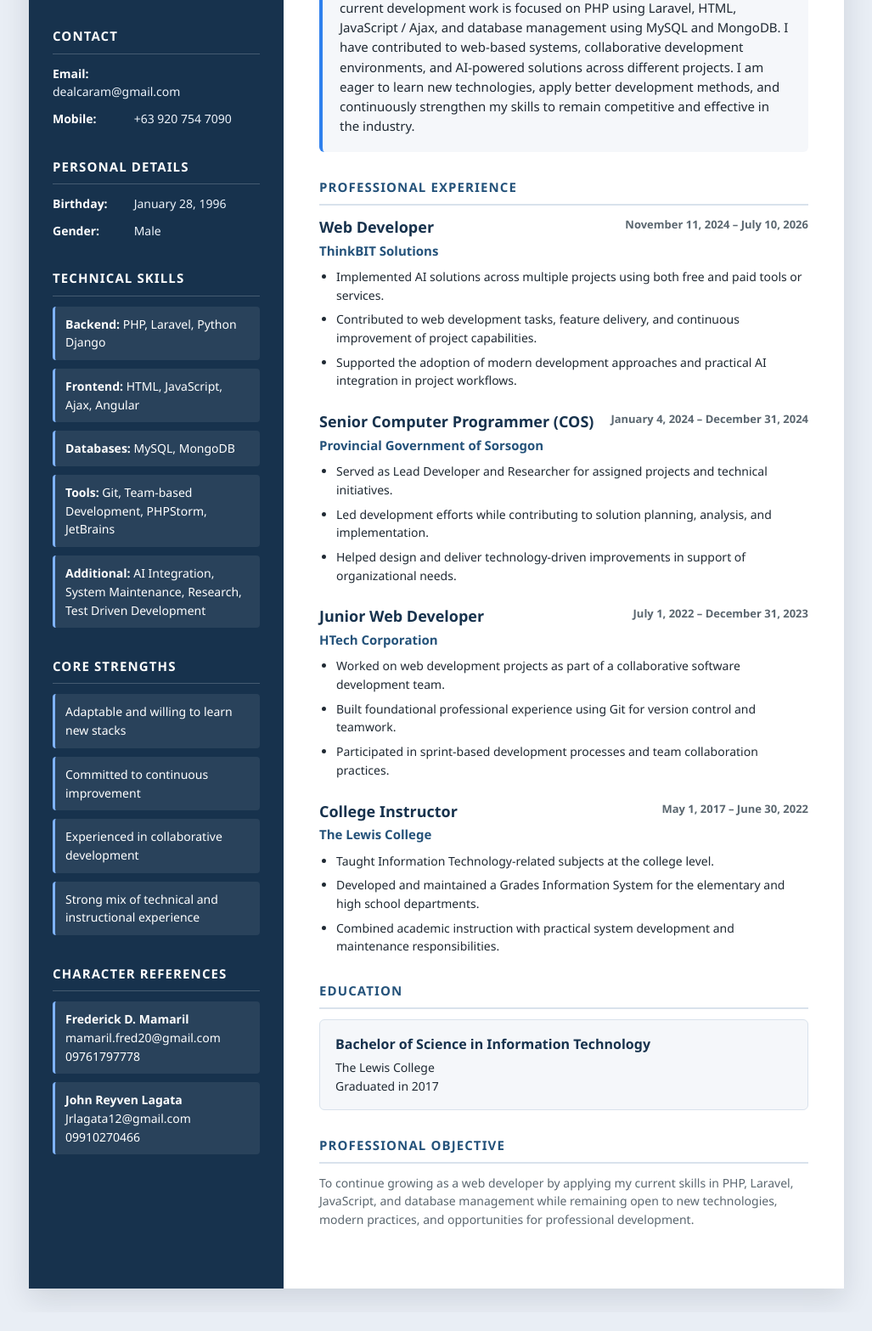
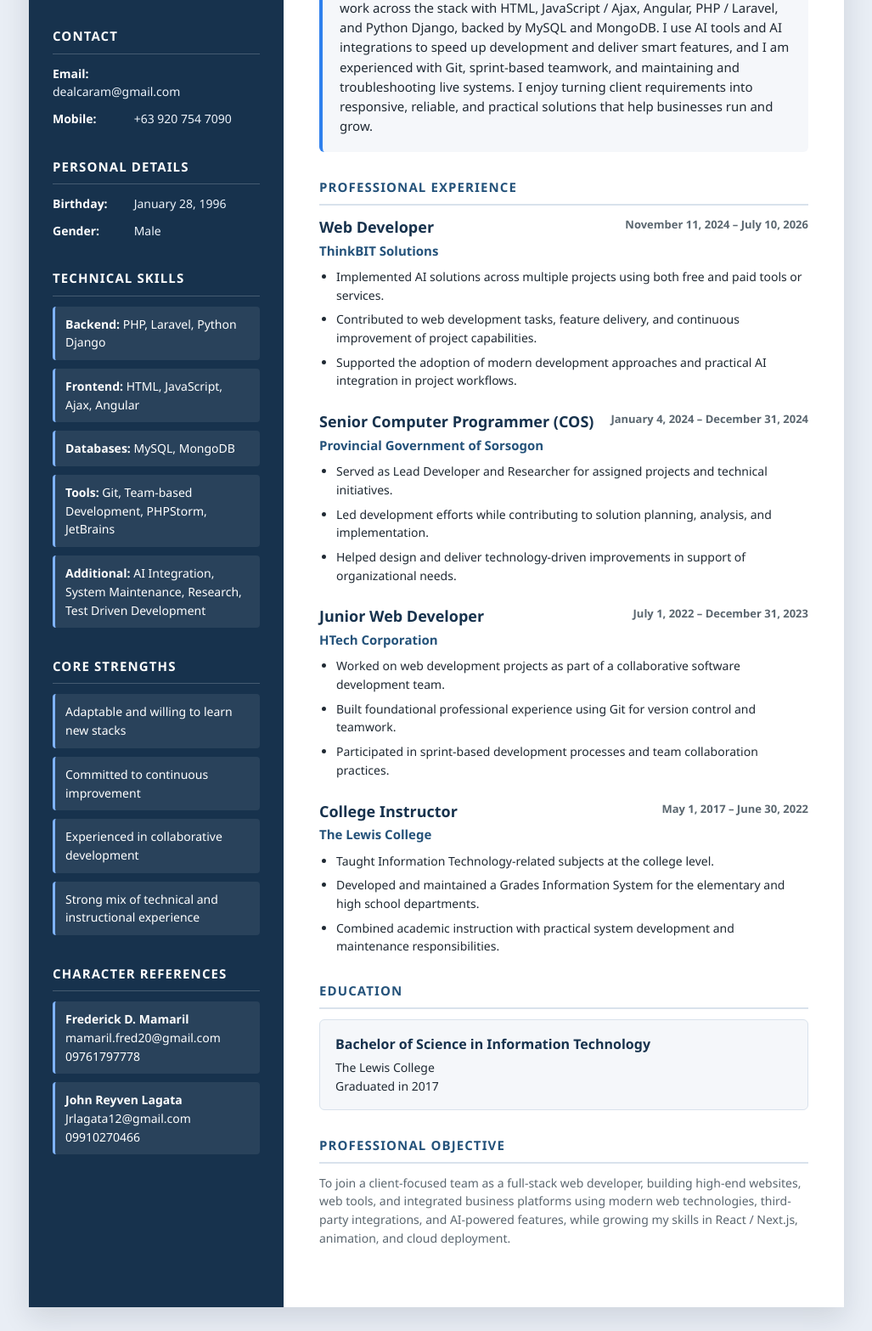
Before and after one commit to koyz28/documents, a plain HTML site: page index.html in a window 1280 px wide. Shown: the part 180-1747 px from the top of the page at 85% size, without its empty margins (126-1153 px from the left). Before the commit the page ends 1725 px from the top, so only its background shows below. Drawn offline with Linux system fonts and the light colour scheme.

Commit message:
Tailor CV and add cover letter for full-stack developer role
Co-authored-by: Copilot App <223556219+Copilot@users.noreply.github.com>

```diff
--- a/index.html
+++ b/index.html
@@ -277,7 +277,7 @@
       <section class="main-section">
         <h2>Professional Summary</h2>
         <div class="summary-box">
-          Motivated and adaptable IT professional with hands-on experience in web development, programming, research, and academic instruction. My current development work is focused on PHP using Laravel, HTML, JavaScript / Ajax, and database management using MySQL and MongoDB. I have contributed to web-based systems, collaborative development environments, and AI-powered solutions across different projects. I am eager to learn new technologies, apply better development methods, and continuously strengthen my skills to remain competitive and effective in the industry.
+          Full-stack web developer with 3+ years of professional experience building web applications, backends, APIs, and database-driven business tools. I work across the stack with HTML, JavaScript / Ajax, Angular, PHP / Laravel, and Python Django, backed by MySQL and MongoDB. I use AI tools and AI integrations to speed up development and deliver smart features, and I am experienced with Git, sprint-based teamwork, and maintaining and troubleshooting live systems. I enjoy turning client requirements into responsive, reliable, and practical solutions that help businesses run and grow.
         </div>
       </section>
 
@@ -357,7 +357,7 @@
       <section class="main-section">
         <h2>Professional Objective</h2>
         <div class="footer-note">
-          To continue growing as a web developer by applying my current skills in PHP, Laravel, JavaScript, and database management while remaining open to new technologies, modern practices, and opportunities for professional development.
+          To join a client-focused team as a full-stack web developer, building high-end websites, web tools, and integrated business platforms using modern web technologies, third-party integrations, and AI-powered features, while growing my skills in React / Next.js, animation, and cloud deployment.
         </div>
       </section>
     </main>
```
Also changed, not shown: 1 other file.
